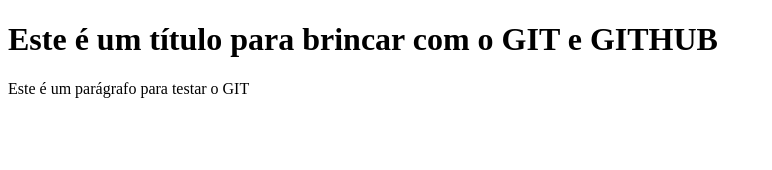
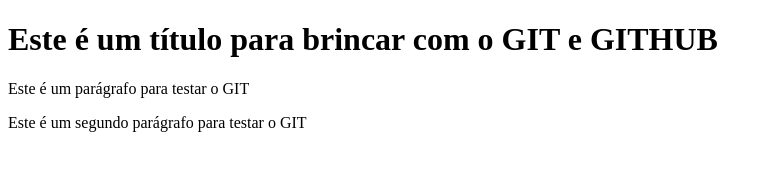
Before and after one commit to DEVin-Audaces-V2/exemplo02, a plain HTML site: page index.html in a window 1280 px wide. Shown: the whole page, without its empty margins (0-772 px from the left). Drawn offline with Linux system fonts and the light colour scheme.

Commit message:
Inserção de novo parágrafo.

```diff
--- a/index.html
+++ b/index.html
@@ -9,5 +9,6 @@
 <body>
     <h1>Este é um título para brincar com o GIT e GITHUB</h1>
     <p>Este é um parágrafo para testar o GIT</p>
+    <p>Este é um segundo parágrafo para testar o GIT</p>
 </body>
 </html>
```
